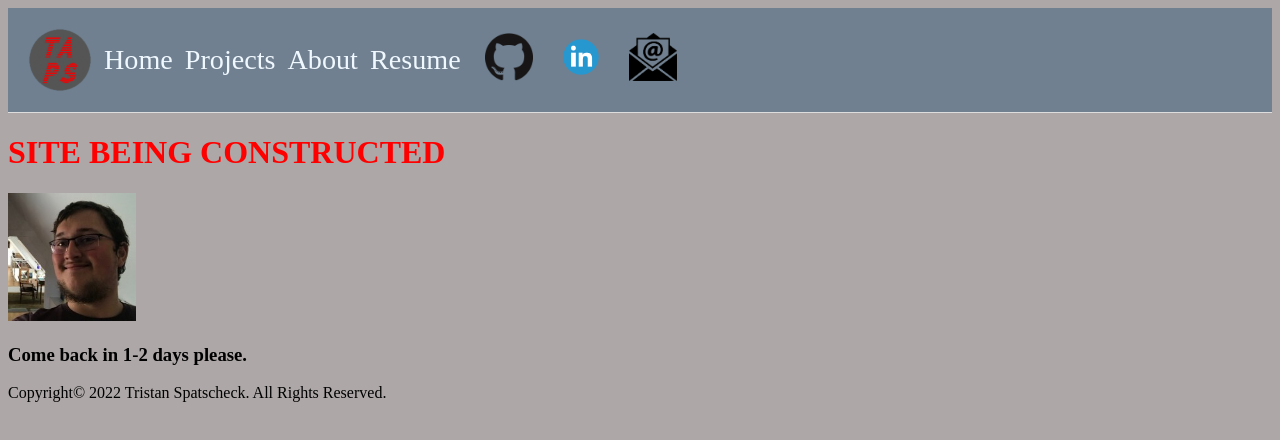
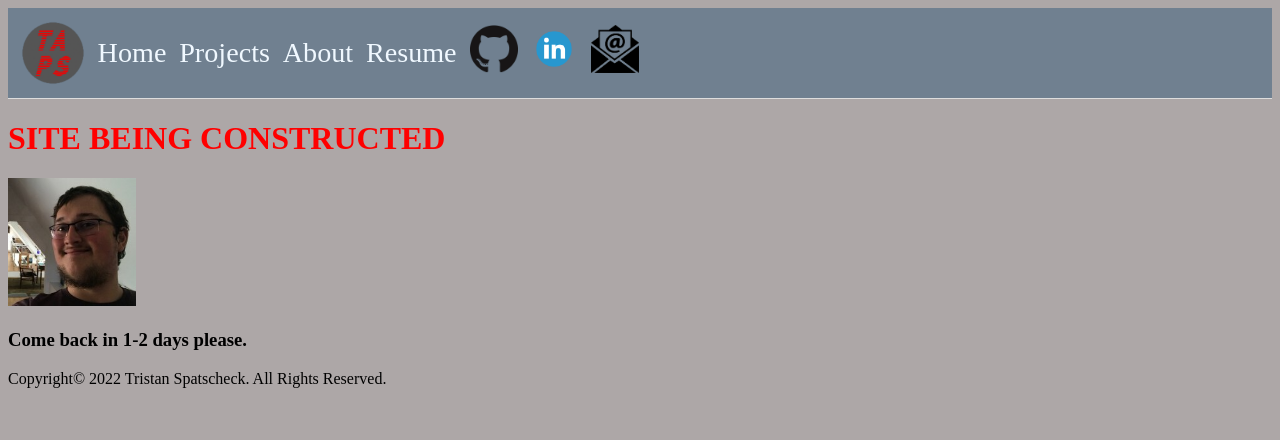
Before and after one commit to tapscodes/tapscodes.github.io, a Next.js app: page / in a window 1280 px wide. Shown: the top 440 px of the page. Built offline with nearby package versions, Linux system fonts and the light colour scheme.

Commit message:
Based CSS around view window instead of pixels

```diff
--- a/styles/globals.css
+++ b/styles/globals.css
@@ -8,16 +8,16 @@ h1{
 
 /*NAV: Navbar*/
 .navbar{
-  padding: 20px;
+  padding: 1vw;
   display: flex;
   align-items: center;
   background-color: slategrey;
-  border-bottom: 1px solid #ddd;
+  border-bottom: .01vw solid #ddd;
 }
 .navbar a{ /*Links*/
   color:aliceblue;
   text-decoration: none;
-  margin-left:12px;
+  margin-left: 1vw;
   font-size: 2.2vw;
 }
 .navbar a:hover{
@@ -25,9 +25,9 @@ h1{
   text-decoration: underline;
 }
 .logo{
-  margin-left: 0;
+  margin-left: 0vw;
   margin-right: auto;
 }
 .navpic{
-  margin-left: 12px;
+  margin-left: 0.01vw;
 }
```
